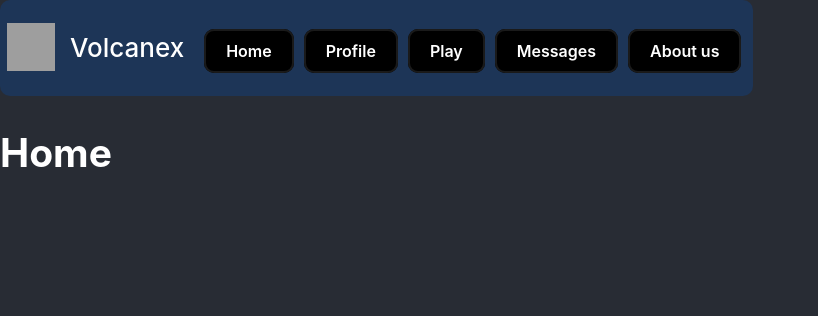
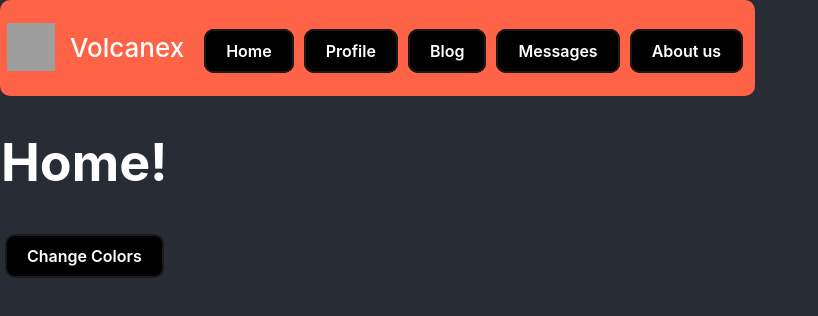
Before and after one commit to Volcanex/blog, a React (Create React App) app in the folder frontend/: page / in a window 1280 px wide. Shown: the top 316 px of the page, without its empty margins (0-818 px from the left). Built offline with nearby package versions, Linux system fonts and the light colour scheme; grey boxes are pictures that could not be loaded.

Commit message:
Updated some css variables and pgs (sorry)

```diff
--- a/frontend/src/App.tsx
+++ b/frontend/src/App.tsx
@@ -3,14 +3,16 @@ import React from 'react';
 import { BrowserRouter as Router, Routes, Route } from 'react-router-dom';
 import styles from './App.module.scss';
 import { User } from './components/user/user';
+import { Home } from './components/home/home';
+
 
 // These can be replaced with your actual components for each route
 function Profile() {
     return <h2>Profile</h2>;
 }
 
-function Play() {
-    return <h2>Play</h2>;
+function Blog() {
+    return <h2>Blog</h2>;
 }
 
 function Messages() {
@@ -21,10 +23,6 @@ function AboutUs() {
     return <h2>About Us</h2>;
 }
 
-function Home() {
-    return <h2>Home</h2>;
-}
-
 function App() {
     return (
         <div className={styles.App}>
@@ -33,7 +31,7 @@ function App() {
                     <User className={styles.navbar} />
                     <Routes>
                         <Route path="/profile" element={<Profile />} />
-                        <Route path="/play" element={<Play />} />
+                        <Route path="/blog" element={<Blog />} />
                         <Route path="/messages" element={<Messages />} />
                         <Route path="/about-us" element={<AboutUs />} />
                         <Route path="/" element={<Home />} />
--- a/frontend/src/components/button/button.module.scss
+++ b/frontend/src/components/button/button.module.scss
@@ -14,7 +14,7 @@
     margin: 5px;
 
     &:hover {
-      background-color: $tertiary-color;
+      background-color: var(--tertiary-color);
       box-shadow: $button-box-shadow;
     }
 
@@ -30,8 +30,8 @@
   }
 
   .active {
-    background-color: $tertiary-color;
-    color: $secondary-color;
+    background-color: var(--tertiary-color);
+    color: var(--secondary-color);
   }
   .UsernameButton {
     margin: 0px 0px 0px 6px;
--- a/frontend/src/components/button/button.tsx
+++ b/frontend/src/components/button/button.tsx
@@ -8,9 +8,11 @@ interface buttonProps {
     handleClick: () => void;
     label: string;
     isUsernameButton?: boolean;
+    children?: React.ReactNode; // add this line
+    onClick?: () => void; // add this line
 }
 
-const button: React.FC<buttonProps> = ({ isActive, handleClick, label, isUsernameButton }) => {
+const Button: React.FC<buttonProps> = ({ isActive, handleClick, label, isUsernameButton }) => {
     return (
         <button
             className={classNames(
@@ -26,4 +28,4 @@ const button: React.FC<buttonProps> = ({ isActive, handleClick, label, isUsernam
     );
 };
 
-export default button;
+export default Button;
--- /dev/null
+++ b/frontend/src/components/home/home.tsx
@@ -0,0 +1,27 @@
+import React from 'react';
+import Button from '../button/button';
+
+export function Home() {
+    const getRandomColor = () => {
+        let letters = '0123456789ABCDEF';
+        let color = '#';
+        for (let i = 0; i < 6; i++) {
+            color += letters[Math.floor(Math.random() * 16)];
+        }
+        return color;
+    };
+
+    const changeColors = () => {
+        // Update the CSS variables with new random color values
+        document.documentElement.style.setProperty('--primary-color', getRandomColor());
+        document.documentElement.style.setProperty('--secondary-color', getRandomColor());
+        document.documentElement.style.setProperty('--tertiary-color', getRandomColor());
+    };
+
+    return (
+        <div>
+            <h1>Home!</h1>
+            <Button isActive={false} handleClick={changeColors} label="Change Colors" />
+        </div>
+    );
+}
--- a/frontend/src/components/user/user.module.scss
+++ b/frontend/src/components/user/user.module.scss
@@ -7,7 +7,7 @@
   margin: 0;
   padding: 0px 12px 2px 2px; // Decreased padding to make everything smaller and closer to top
   border-radius: 10px;
-  background-color: $primary-color;
+  background-color: var(--primary-color);
 }
 
 .navbar {
--- a/frontend/src/components/user/user.tsx
+++ b/frontend/src/components/user/user.tsx
@@ -38,9 +38,9 @@ export const User = ({ className }: UserProps) => {
                         label="Profile"
                     />
                     <LinkButton
-                        to="/play"
-                        isActive={isActive['Play']}
-                        label="Play"
+                        to="/blog"
+                        isActive={isActive['Blog']}
+                        label="Blog"
                     />
                     <LinkButton
                         to="/messages"
--- a/frontend/src/global.scss
+++ b/frontend/src/global.scss
@@ -1,7 +1,10 @@
 // src/global.scss
-$primary-color: #1d3557; // Dark grey
-$secondary-color: #457b9d;
-$tertiary-color: #e63946;
+
+:root {
+    --primary-color: #ff6347;
+    --secondary-color: #6a5acd;
+    --tertiary-color: #40e0d0;
+}
 $text-color: white;
 $font-size: 100%;
 $font-weight: 500;
```
Also changed, not shown: 1 other file (tests, documents, lock files or other folders).
